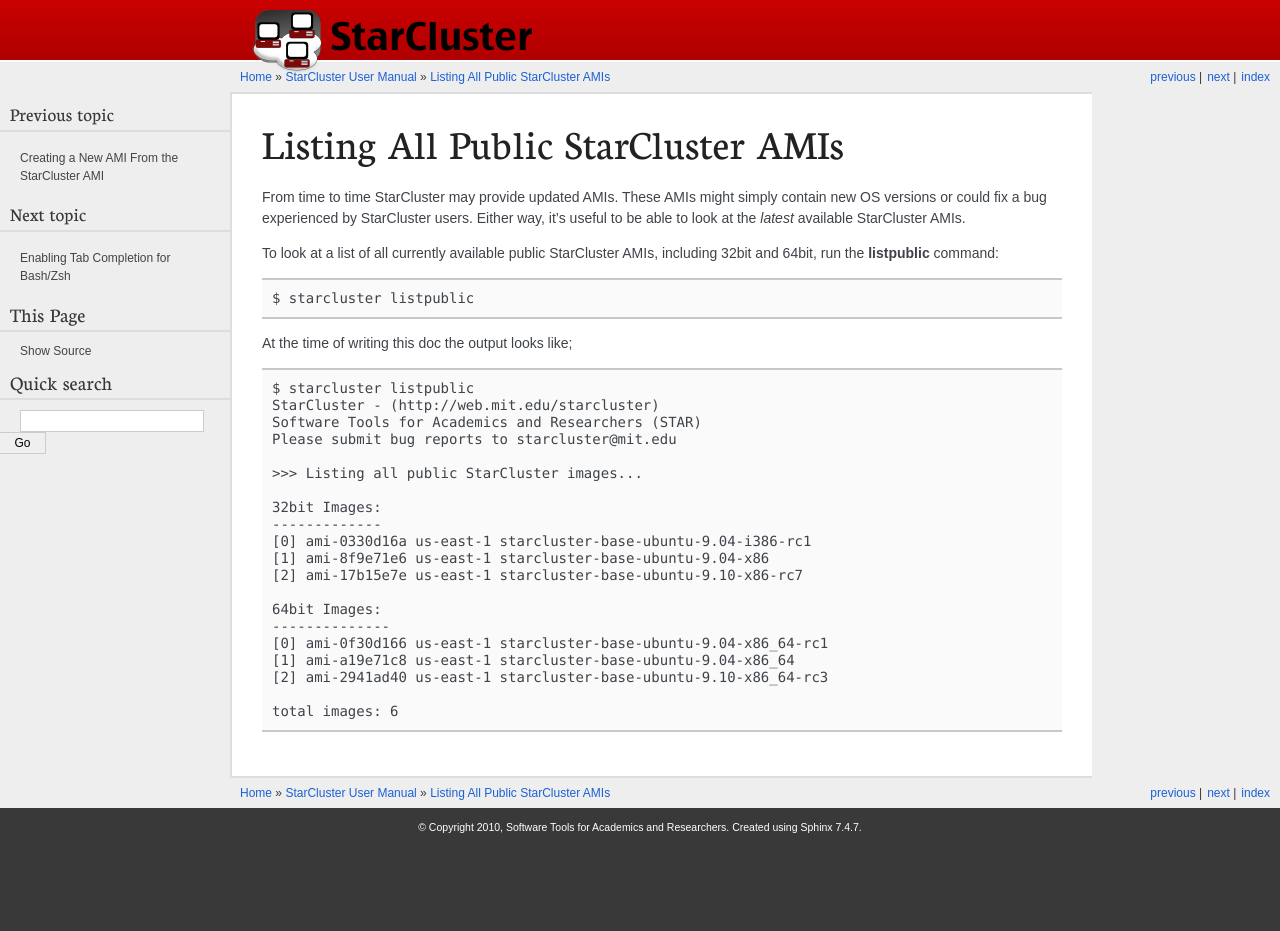
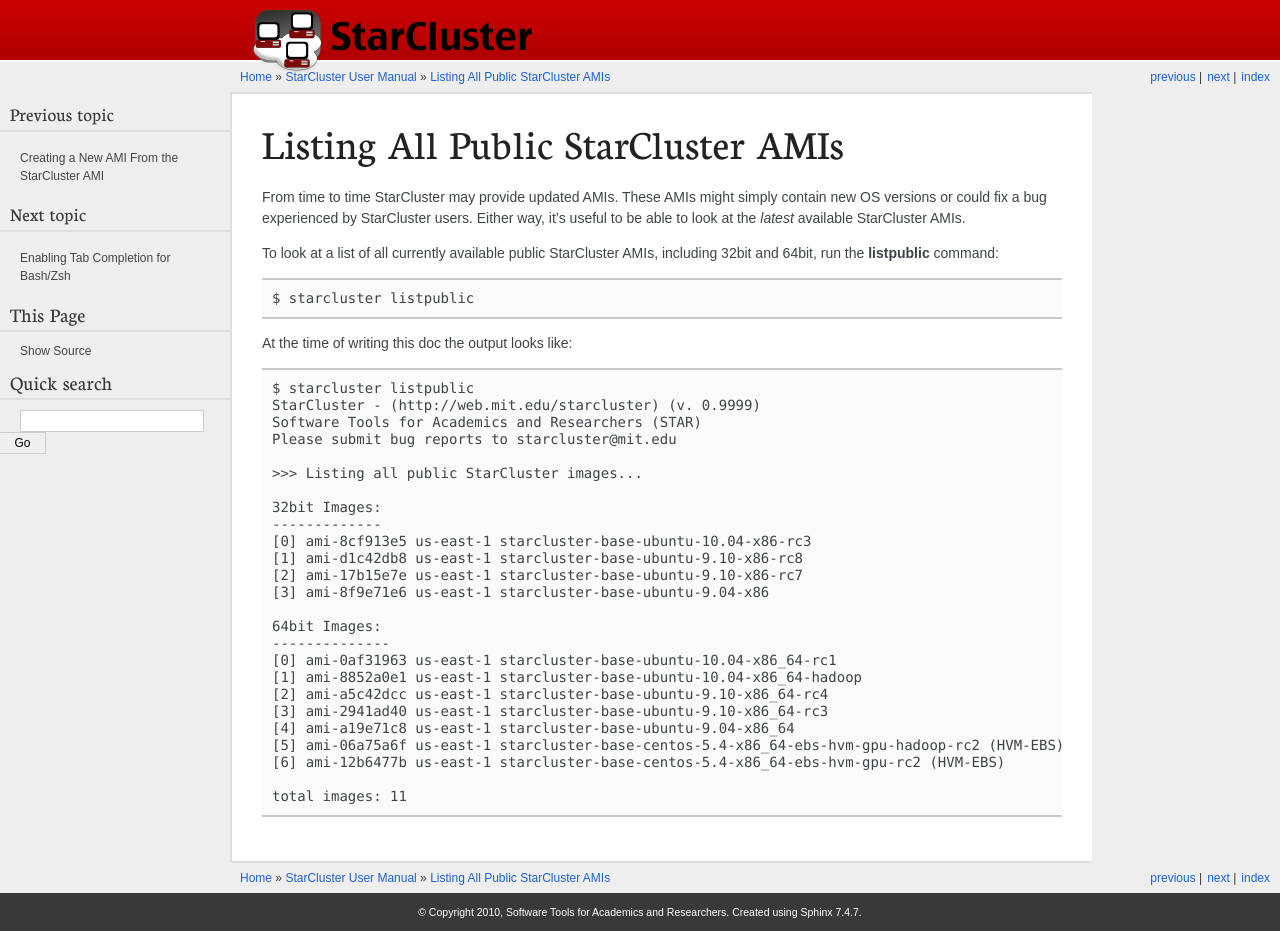
Before and after one commit to jtriley/StarCluster, a Sphinx documentation site: the page built from docs/sphinx/manual/list_public_amis.rst, in a window 1280 px wide. Built offline with Sphinx 7.4.7, drawn with Linux system fonts in a browser that asks for light colours; formulas are drawn with MathJax 3; before the commit the page ends 900 px from its top, so only the background shows below that.

Commit message:
manual: update listpublic doc with latest output

```diff
--- a/docs/sphinx/manual/list_public_amis.rst
+++ b/docs/sphinx/manual/list_public_amis.rst
@@ -1,22 +1,23 @@
 Listing All Public StarCluster AMIs
 ===================================
-From time to time StarCluster may provide updated AMIs. These AMIs might simply contain new OS versions or could
-fix a bug experienced by StarCluster users. Either way, it's useful to be able to look at the *latest* available
+From time to time StarCluster may provide updated AMIs. These AMIs might simply
+contain new OS versions or could fix a bug experienced by StarCluster users.
+Either way, it's useful to be able to look at the *latest* available
 StarCluster AMIs.
 
-To look at a list of all currently available public StarCluster AMIs, including 32bit and 64bit, run the
-**listpublic** command:
+To look at a list of all currently available public StarCluster AMIs, including
+32bit and 64bit, run the **listpublic** command:
 
 .. code-block:: none
 
         $ starcluster listpublic
 
-At the time of writing this doc the output looks like;
+At the time of writing this doc the output looks like:
 
 .. code-block:: none
 
         $ starcluster listpublic
-        StarCluster - (http://web.mit.edu/starcluster)
+        StarCluster - (http://web.mit.edu/starcluster) (v. 0.9999)
         Software Tools for Academics and Researchers (STAR)
         Please submit bug reports to starcluster@mit.edu
 
@@ -24,14 +25,19 @@
 
         32bit Images:
         -------------
-        [0] ami-0330d16a us-east-1 starcluster-base-ubuntu-9.04-i386-rc1
-        [1] ami-8f9e71e6 us-east-1 starcluster-base-ubuntu-9.04-x86
+        [0] ami-8cf913e5 us-east-1 starcluster-base-ubuntu-10.04-x86-rc3
+        [1] ami-d1c42db8 us-east-1 starcluster-base-ubuntu-9.10-x86-rc8
         [2] ami-17b15e7e us-east-1 starcluster-base-ubuntu-9.10-x86-rc7
+        [3] ami-8f9e71e6 us-east-1 starcluster-base-ubuntu-9.04-x86
 
         64bit Images:
         --------------
-        [0] ami-0f30d166 us-east-1 starcluster-base-ubuntu-9.04-x86_64-rc1
-        [1] ami-a19e71c8 us-east-1 starcluster-base-ubuntu-9.04-x86_64
-        [2] ami-2941ad40 us-east-1 starcluster-base-ubuntu-9.10-x86_64-rc3
+        [0] ami-0af31963 us-east-1 starcluster-base-ubuntu-10.04-x86_64-rc1
+        [1] ami-8852a0e1 us-east-1 starcluster-base-ubuntu-10.04-x86_64-hadoop
+        [2] ami-a5c42dcc us-east-1 starcluster-base-ubuntu-9.10-x86_64-rc4
+        [3] ami-2941ad40 us-east-1 starcluster-base-ubuntu-9.10-x86_64-rc3
+        [4] ami-a19e71c8 us-east-1 starcluster-base-ubuntu-9.04-x86_64
+        [5] ami-06a75a6f us-east-1 starcluster-base-centos-5.4-x86_64-ebs-hvm-gpu-hadoop-rc2 (HVM-EBS)
+        [6] ami-12b6477b us-east-1 starcluster-base-centos-5.4-x86_64-ebs-hvm-gpu-rc2 (HVM-EBS)
 
-        total images: 6
+        total images: 11
```
